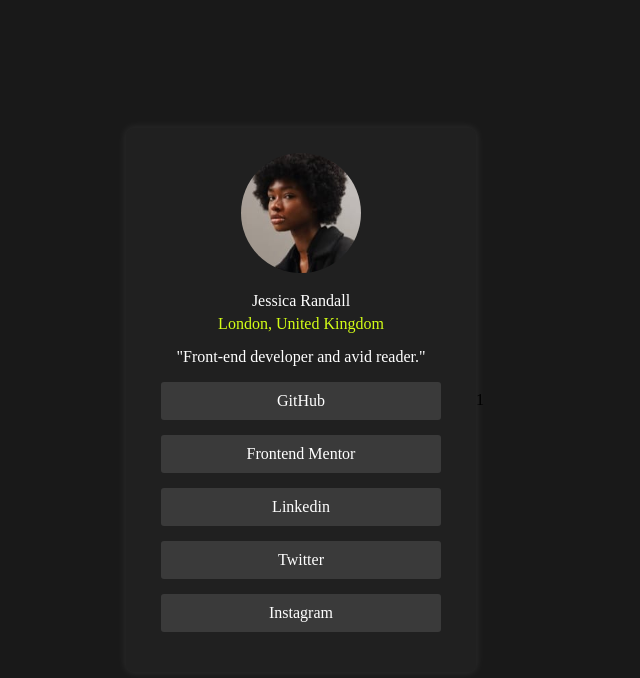
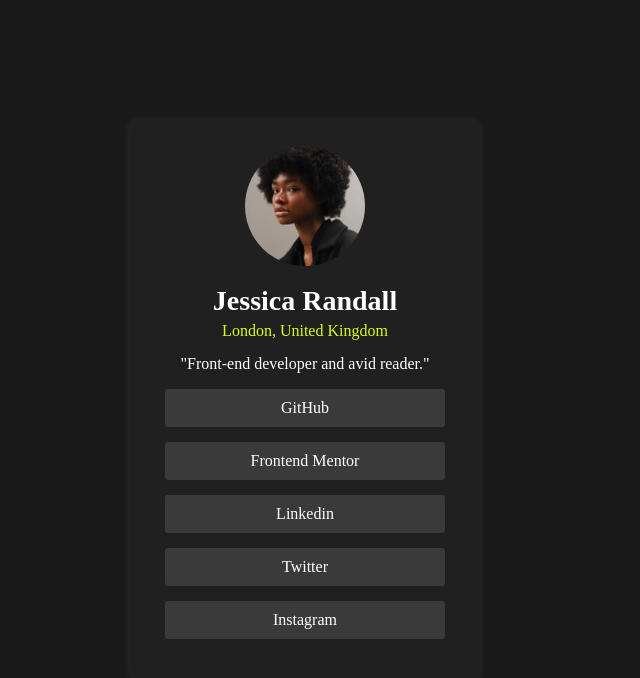
Before and after one commit to houcine91/My-coding-Parctice-Repo, a plain HTML site: page index.html in a window 1280 px wide. Shown: the whole page, without its empty margins (335-975 px from the left). Drawn offline with Linux system fonts and the light colour scheme.

Commit message:
Update index.html

```diff
--- a/index.html
+++ b/index.html
@@ -11,7 +11,7 @@
     <div class="container">
       <figure>
         <img src="./avatar-jessica.jpeg" alt="profile" />
-        <figcaption>Jessica Randall</figcaption>
+        <figcaption class="name">Jessica Randall</figcaption>
         <figcaption class="location">London, United Kingdom</figcaption>
       </figure>
       <header>
@@ -29,4 +29,3 @@
     </div>
   </body>
 </html>
-1
```
